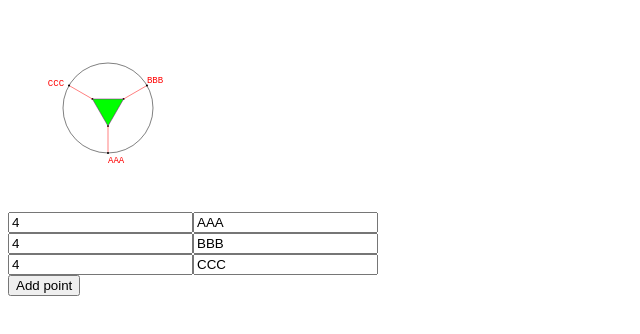
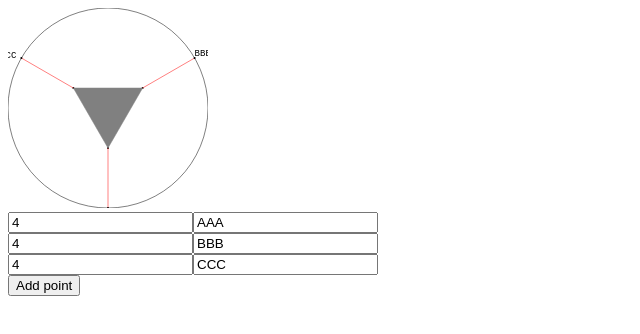
Before and after one commit to sashokbg/react-skills-polygon, a React app: page / in a window 1280 px wide. Shown: the top 334 px of the page, without its empty margins (0-640 px from the left). Built offline with nearby package versions, Linux system fonts and the light colour scheme; the HTML template or start-up script is replaced by a standard one.

Commit message:
added configs & variables

```diff
--- a/src/app.jsx
+++ b/src/app.jsx
@@ -33,7 +33,7 @@ export class App extends Component {
   render() {
     return (
       <div>
-        <SkillsPolygon radius={90} points={this.state.points} ref={this.skillsPolygon}/>
+        <SkillsPolygon radius={200} points={this.state.points} ref={this.skillsPolygon}/>
 
         {this.state.pointInputs}
 
--- a/src/modules/point-label.jsx
+++ b/src/modules/point-label.jsx
@@ -1,8 +1,13 @@
 import React, {Component} from "react";
+
+const FONT_RATIO = 0.6;
 
 export class PointLabel extends Component {
   constructor(props) {
     super(props);
+
+    this.fontSize = this.props.fontSize ? this.props.fontSize : this.fontSize = 18;
+    this.fontColor = this.props.fontColor ? this.props.fontColor : 'black';
   }
 
   get point() {
@@ -18,7 +23,6 @@ export class PointLabel extends Component {
     const y = this.point.y;
     let textXOffset = 0;
     let textYOffset = 0;
-    let fontSize = 18;
 
     switch (this.point.findQuadrant()) {
       case 1:
@@ -28,19 +32,20 @@ export class PointLabel extends Component {
         textYOffset = -5;
         break;
       case 3:
-        textXOffset = -this.point.text?.length * fontSize * 0.6 - 10;
+        textXOffset = -this.point.text?.length * this.fontSize * FONT_RATIO - 10;
         break;
       case 4:
-        textXOffset = -this.point.text?.length * fontSize * 0.6 - 10;
+        textXOffset = -this.point.text?.length * this.fontSize * FONT_RATIO - 10;
+        textYOffset = 30;
         break;
     }
 
     return <text key={`${this.point.id}-${x}-${y}-text`}
-                 fontSize={fontSize + "px"}
+                 fontSize={this.fontSize + "px"}
                  fontFamily="monospace"
                  x={x + textXOffset}
                  y={y + textYOffset}
-                 fill="red">
+                 fill={this.fontColor}>
       {this.point.text}
     </text>;
   }
--- a/src/modules/skills-polygon.jsx
+++ b/src/modules/skills-polygon.jsx
@@ -8,6 +8,13 @@ export class SkillsPolygon extends React.Component {
 
     this.state = {
       polygon: new Polygon(this.props.points),
+    }
+
+    this.config = {
+      fontSize: this.props.fontSize ? this.props.fontSize : 18,
+      fontColor: this.props.fontColor ? this.props.fontColor : 'black',
+      radius: this.props.radius ? this.props.radius : 90,
+      fillColor: this.props.fillColor ? this.props.fillColor : 'gray',
     }
   }
 
@@ -29,7 +36,7 @@ export class SkillsPolygon extends React.Component {
           <circle
             cx="0"
             cy="0"
-            r="90"
+            r={this.config.radius}
             fill="transparent"
             stroke="#000000"
           />
@@ -47,7 +54,7 @@ export class SkillsPolygon extends React.Component {
   renderPoints() {
     let dots = [];
 
-    for(let p of this.points) {
+    for (let p of this.points) {
       dots.push(this.renderPoint(p));
     }
 
@@ -56,7 +63,7 @@ export class SkillsPolygon extends React.Component {
 
   renderOuterPoints() {
     let dots = [];
-    for(let p of this.points) {
+    for (let p of this.points) {
       dots.push(this.renderPoint(p.outerPoint, true));
     }
 
@@ -66,16 +73,20 @@ export class SkillsPolygon extends React.Component {
   connectInnerPoints() {
     const pointsString = this.points.reduce((previous, point) => previous + " " + point.x + "," + point.y, "");
     return (
-      <polygon key="polygon" points={pointsString} style={{fill: "lime", stroke: "purple"}}/>
+      <polygon
+        key="polygon"
+        points={pointsString}
+        style={{fill: this.config.fillColor, stroke: this.config.fillColor}}/>
     )
   }
 
   connectOuterPoints() {
     const lines = [];
 
-    for(let p of this.points) {
+    for (let p of this.points) {
       lines.push(
-        <line key={p.id + "-" + p.outerPoint.id} x1={p.x} y1={p.y} x2={p.outerPoint.x} y2={p.outerPoint.y} stroke="red"/>
+        <line key={p.id + "-" + p.outerPoint.id} x1={p.x} y1={p.y} x2={p.outerPoint.x} y2={p.outerPoint.y}
+              stroke="red"/>
       )
     }
 
@@ -96,7 +107,7 @@ export class SkillsPolygon extends React.Component {
           fill="black"
           key={`${currentPoint.id}-${x}-${y}`}
         />
-        <PointLabel point={currentPoint} />
+        <PointLabel fontSize={this.config.fontSize} fontColor={this.config.fontColor} point={currentPoint}/>
       </Fragment>
     )
   }
```
